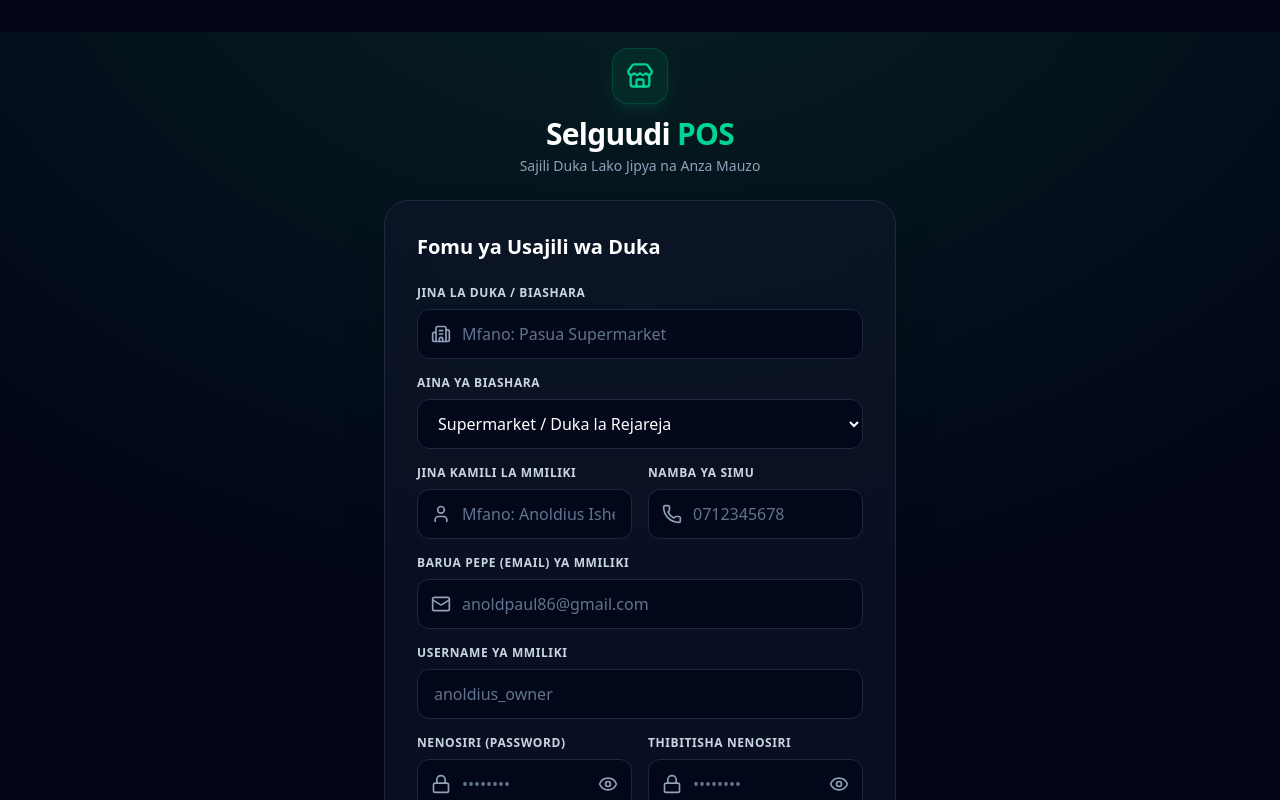
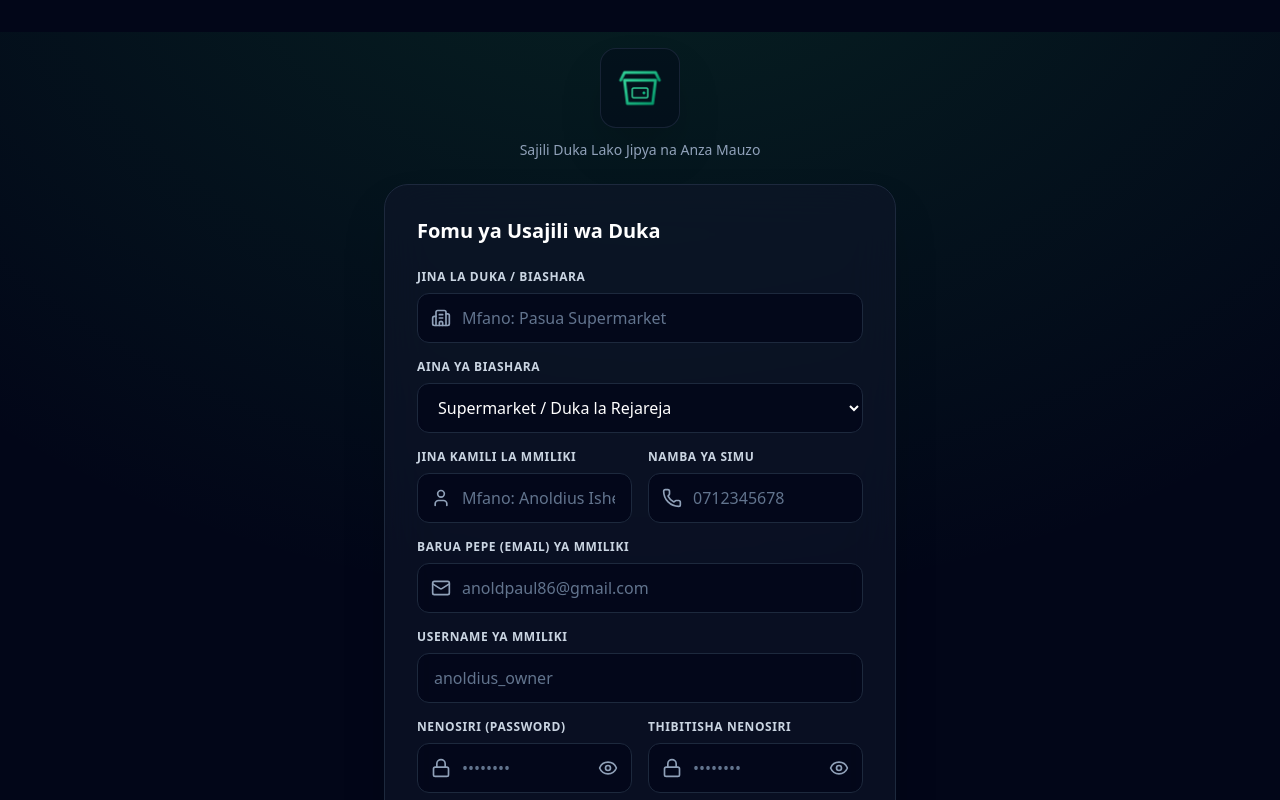
Before and after one commit to Anoldius/selguudi_frontend, a React (Vite) app: page /register in a window 1280 px wide. Shown: the top 800 px of the page. Built offline with nearby package versions, Linux system fonts and the light colour scheme.

Commit message:
Update Dashboard header logo using public selguudiLogo.png

```diff
--- a/src/pages/Dashboard.jsx
+++ b/src/pages/Dashboard.jsx
@@ -6,7 +6,6 @@ import {
   Receipt,
   TrendingUp,
   AlertTriangle,
-  Store,
   Banknote,
   Smartphone,
   CreditCard,
@@ -130,14 +129,13 @@ export default function Dashboard() {
     }
   };
 
-// LOGIC YA MCHAKATO WA REFUND NA KUREJESHA STOKO
+  // LOGIC YA MCHAKATO WA REFUND NA KUREJESHA STOKO
   const handleExecuteRefund = async (e) => {
     e.preventDefault();
     if (!selectedTx) return;
 
     setIsRefunding(true);
     try {
-      // 1. REJESHA STOKO YA KILA BIDHAA ILIYOMO KWENYE MUAMALA
       if (selectedTx.items && Array.isArray(selectedTx.items) && selectedTx.items.length > 0) {
         for (const item of selectedTx.items) {
           const productId = item.product_id || item.product?.id || item.product;
@@ -145,12 +143,10 @@ export default function Dashboard() {
 
           if (productId && returnQty > 0) {
             try {
-              // Vuta stoko ya sasa ya bidhaa
               const prodRes = await apiClient.get(`inventory/products/${productId}/`);
               const currentStock = Number(prodRes.data.quantity ?? prodRes.data.stock_quantity ?? 0);
               const updatedStock = currentStock + returnQty;
 
-              // Ongeza stoko kwenye inventory
               await apiClient.patch(`inventory/products/${productId}/`, {
                 quantity: updatedStock,
                 stock_quantity: updatedStock
@@ -162,7 +158,6 @@ export default function Dashboard() {
         }
       }
 
-      // 2. JARIBU POST /refund/ AU DELETE TRANSACTION
       try {
         await apiClient.post(`sales/transactions/${selectedTx.id}/refund/`, {
           reason: refundReason
@@ -296,7 +291,7 @@ export default function Dashboard() {
         </div>
       )}
 
-      {/* Top Welcome Banner with Date */}
+      {/* Top Welcome Banner with Date & Logo */}
       <div className="bg-gradient-to-r from-emerald-950/50 via-slate-900 to-slate-900 border border-emerald-500/20 p-6 rounded-3xl flex flex-col md:flex-row md:items-center justify-between gap-4">
         <div>
           <h1 className="text-2xl font-bold text-white flex items-center gap-2">
@@ -311,8 +306,12 @@ export default function Dashboard() {
         </div>
 
         <div className="flex items-center gap-3 bg-slate-950/80 border border-emerald-500/30 px-5 py-3 rounded-2xl self-start md:self-auto shadow-lg shadow-emerald-950/50">
-          <div className="p-2 bg-emerald-500/10 border border-emerald-500/20 rounded-xl text-emerald-400">
-            <Store className="w-5 h-5" />
+          <div className="w-10 h-10 flex items-center justify-center rounded-xl bg-slate-900 border border-emerald-500/20 p-1">
+            <img
+              src="/selguudiLogo.png"
+              alt="Selguudi Logo"
+              className="w-full h-full object-contain rounded-lg"
+            />
           </div>
           <div>
             <p className="text-[10px] uppercase tracking-wider font-semibold text-slate-400">Biashara / Duka</p>
--- a/src/pages/Register.jsx
+++ b/src/pages/Register.jsx
@@ -1,7 +1,7 @@
 import React, { useState } from 'react';
 import { useNavigate, Link } from 'react-router-dom';
 import apiClient from '../api/axios';
-import { Store, User, Lock, Phone, Mail, Building2, ArrowRight, ShieldCheck, Eye, EyeOff } from 'lucide-react';
+import { User, Lock, Phone, Mail, Building2, ArrowRight, ShieldCheck, Eye, EyeOff } from 'lucide-react';
 
 export default function Register() {
   const [formData, setFormData] = useState({
@@ -38,7 +38,6 @@ export default function Register() {
     setIsSubmitting(true);
 
     try {
-      // Tuma payload bila confirm_password field
       const { owner_confirm_password, ...payload } = formData;
 
       await apiClient.post('auth/register/', payload);
@@ -72,13 +71,17 @@ export default function Register() {
   return (
     <div className="min-h-screen flex items-center justify-center bg-slate-950 bg-[radial-gradient(ellipse_80%_80%_at_50%_-20%,rgba(34,197,94,0.15),rgba(255,255,255,0))] p-4 my-8">
       <div className="w-full max-w-lg">
-        {/* Brand Header */}
-        <div className="text-center mb-6">
-          <div className="inline-flex items-center justify-center w-14 h-14 rounded-2xl bg-emerald-500/10 border border-emerald-500/20 text-emerald-400 mb-3 shadow-lg shadow-emerald-500/10">
-            <Store className="w-7 h-7" />
+
+        {/* Brand Header na Logo Kutoka Public */}
+        <div className="text-center mb-6 flex flex-col items-center">
+          <div className="w-20 h-20 mb-3 flex items-center justify-center rounded-2xl bg-slate-950/40 p-2 border border-slate-800/80 shadow-2xl">
+            <img
+              src="/selguudiLogo.png"
+              alt="Selguudi POS Logo"
+              className="w-full h-full object-contain rounded-xl"
+            />
           </div>
-          <h1 className="text-3xl font-extrabold text-white tracking-tight">Selguudi <span className="text-emerald-400">POS</span></h1>
-          <p className="text-slate-400 mt-1 text-sm">Sajili Duka Lako Jipya na Anza Mauzo</p>
+          <p className="text-slate-400 text-sm font-medium">Sajili Duka Lako Jipya na Anza Mauzo</p>
         </div>
 
         {/* Card Form */}
```
